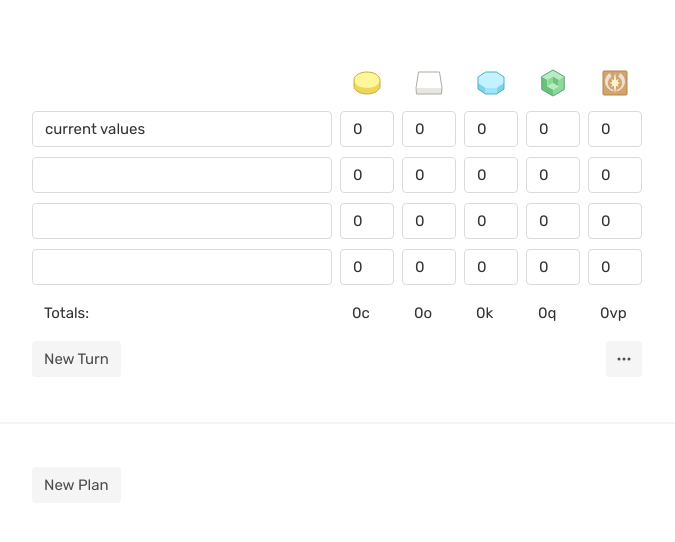
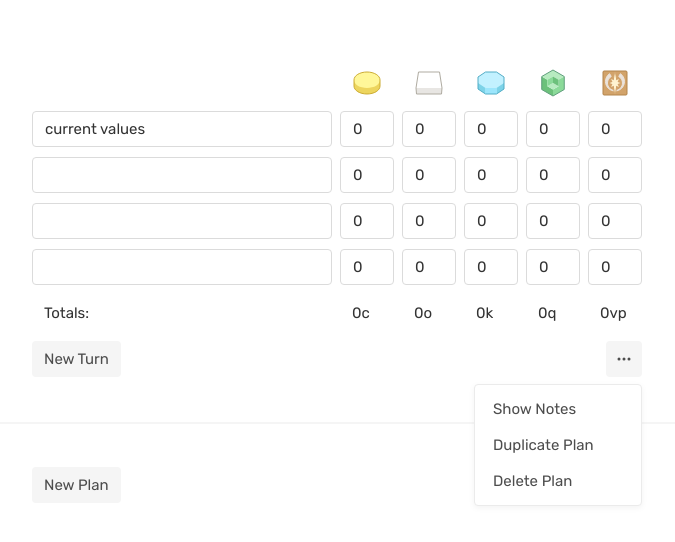
Before and after one commit to taylordolan/gaiaplanner, a Svelte app: page / in a window 1280 px wide. Both pictures are taken after a click on the button 927 px from the left and 359 px from the top of the page. Shown: the top 542 px of the page, without its empty margins (303-978 px from the left). Built offline with nearby package versions, Linux system fonts and the light colour scheme.

Commit message:
implement overflow menu

```diff
--- a/package.json
+++ b/package.json
@@ -18,6 +18,7 @@
     "svelte": "^3.0.0"
   },
   "dependencies": {
-    "sirv-cli": "^2.0.0"
+    "sirv-cli": "^2.0.0",
+    "svelte-autosize": "^1.0.1"
   }
 }
--- a/src/App.svelte
+++ b/src/App.svelte
@@ -5,11 +5,27 @@
   const addPlan = () => {
     $plans = [...$plans, $newPlan()];
   }
+
+  const deletePlan = (plan) => {
+    let index = $plans.indexOf(plan);
+    if (index !== -1) {
+      $plans.splice(index, 1);
+      $plans = $plans;
+    }
+  }
+
+  const duplicatePlan = (plan) => {
+    let index = $plans.indexOf(plan);
+    if (index !== -1) {
+      $plans.splice(index, 0, structuredClone(plan));
+      $plans = $plans;
+    }
+  }
 </script>
 
 <main>
   {#each $plans as plan}
-  <Plan bind:plan={plan}/>
+  <Plan bind:plan={plan} {deletePlan} {duplicatePlan}/>
   {/each}
   <div class="row">
     <button class="btn" on:click={addPlan}>New Plan</button>
--- a/src/Plan.svelte
+++ b/src/Plan.svelte
@@ -1,29 +1,33 @@
 <script>
   import Turn from "./Turn.svelte";
-  import { newTurn, newPlan } from './stores.js';
+  import newTurn from './stores.js';
+  import autosize from 'svelte-autosize';
   export let plan;
+  export let deletePlan;
+  export let duplicatePlan;
 
   let activeIndex = null;
   let activeElement = null;
+  let showMenu = false;
 
   const addTurn = () => {
     // make sure the new turn's id is unique
     let greatest = 0;
-    for (var i = 0; i < plan.length; i++) {
-      let next = plan[i].id;
+    for (var i = 0; i < plan.turns.length; i++) {
+      let next = plan.turns[i].id;
       if (next > greatest) {
         greatest = next;
       }
     }
-    plan = [...plan, $newTurn(greatest + 1)];
+    plan.turns = [...plan.turns, $newTurn(greatest + 1)];
   }
 
   const moveTurn = (index, dir) => {
     const dest = index + dir;
-    var turn = plan[index];
-    plan.splice(index, 1);
-    plan.splice(dest, 0, turn);
-    plan = plan;
+    var turn = plan.turns[index];
+    plan.turns.splice(index, 1);
+    plan.turns.splice(dest, 0, turn);
+    plan.turns = plan.turns;
     activeIndex += dir;
     setTimeout(() => {
       activeElement.focus();
@@ -31,17 +35,13 @@
   }
 
   let toggleTurn = (index) => {
-    plan[index].enabled = !plan[index].enabled;
-    plan = plan;
+    plan.turns[index].enabled = !plan.turns[index].enabled;
+    plan.turns = plan.turns;
   }
 
   const deleteTurn = (index) => {
-    plan.splice(index, 1);
-    plan = plan;
-  }
-
-  const reset = () => {
-    plan = $newPlan();
+    plan.turns.splice(index, 1);
+    plan.turns = plan.turns;
   }
 
   const getTotal = (arr, type) => {
@@ -139,10 +139,24 @@
     <button class:hide={activeIndex === null} class="btn btn-icon" on:mousedown={(event) => event.preventDefault()} on:click={deleteTurn(activeIndex)}>
       <svg class="icon" xmlns="http://www.w3.org/2000/svg" viewBox="0 0 16 16"><path d="M9.41,8l3.29-3.29c.39-.39,.39-1.02,0-1.41s-1.02-.39-1.41,0l-3.29,3.29-3.29-3.29c-.39-.39-1.02-.39-1.41,0s-.39,1.02,0,1.41l3.29,3.29-3.29,3.29c-.39,.39-.39,1.02,0,1.41,.2,.2,.45,.29,.71,.29s.51-.1,.71-.29l3.29-3.29,3.29,3.29c.2,.2,.45,.29,.71,.29s.51-.1,.71-.29c.39-.39,.39-1.02,0-1.41l-3.29-3.29Z"/></svg>
     </button>
-    <button class="btn btn-icon">
+    <button class="btn btn-icon" on:click={() => showMenu = !showMenu}>
       <svg class="icon" xmlns="http://www.w3.org/2000/svg" viewBox="0 0 16 16"><circle cx="8" cy="8" r="1.5"/><circle cx="3" cy="8" r="1.5"/><circle cx="13" cy="8" r="1.5"/></svg>
     </button>
+    <ul class="menu" class:hide={!showMenu}>
+      {#if !plan.showNotes}
+      <li><button class="btn btn-menu" on:click={() => {plan.showNotes = true; showMenu = false}}>Show Notes</button></li>
+      {:else}
+      <li><button class="btn btn-menu" on:click={() => {plan.showNotes = false; showMenu = false}}>Hide Notes</button></li>
+      {/if}
+      <li><button class="btn btn-menu" on:click={() => {duplicatePlan(plan); showMenu = false}}>Duplicate Plan</button></li>
+      <li><button class="btn btn-menu" on:click={deletePlan(plan)}>Delete Plan</button></li>
+    </ul>
   </div>
+  {#if plan.showNotes}
+  <div class="row">
+    <textarea bind:value={plan.notes} rows="2" use:autosize class="input input-area"></textarea>
+  </div>
+  {/if}
 </div>
 
 <style>
@@ -252,7 +266,49 @@
     transform: scaleY(-100%);
   }
 
+  /* menu */
+
+  .menu {
+    background-color: hsl(0, 0%, 100%);
+    border-radius: 4px;
+    border: 1px solid hsl(0, 0%, 92%);
+    box-shadow: 0 2px 6px hsl(0, 0%, 0%, 5%);
+    display: flex;
+    flex-direction: column;
+    margin: 0;
+    padding: 6px;
+    position: absolute;
+    top: 48px;
+    width: 168px;
+    z-index: 1;
+  }
+
+  li {
+    list-style-type: none;
+  }
+
+  .btn-menu {
+    background-color: hsl(0, 0%, 96%);
+    text-align: left;
+    width: 100%;
+  }
+
+  .btn-menu:not(:hover) {
+    background-color: white;
+  }
+
   .hide {
     display: none;
   }
+
+  /* notes */
+
+  .input-area {
+    line-height: 24px;
+    margin-top: 16px;
+    padding-bottom: 5px;
+    padding-top: 5px;
+    resize: none;
+    width: 100%;
+  }
 </style>
--- a/src/stores.js
+++ b/src/stores.js
@@ -12,6 +12,8 @@ const _newTurn = (id) => {
 const _newPlan = () => {
   let plan = {
     label: "",
+    notes: "",
+    showNotes: false,
     turns: [
       _newTurn(0),
       _newTurn(1),
```
Also changed, not shown: notes.txt, 1 other file (tests, documents, lock files or other folders).
